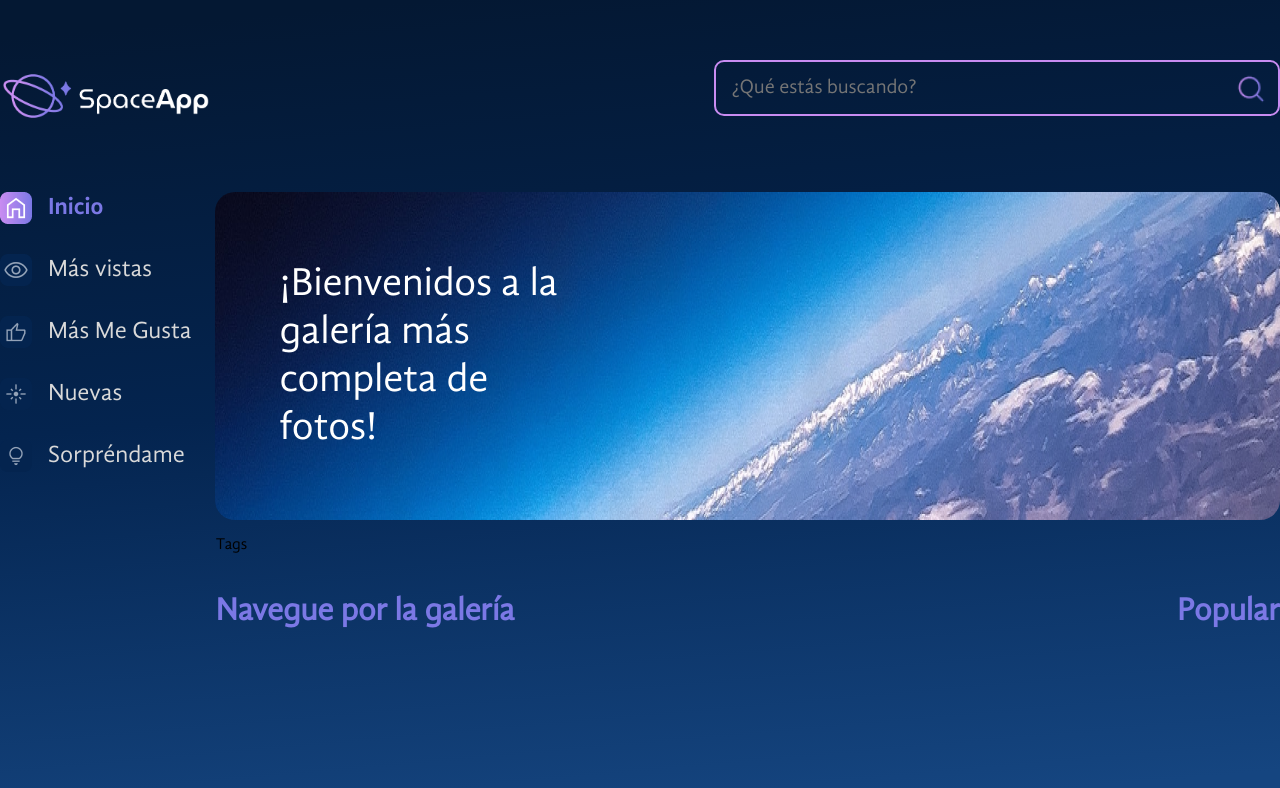
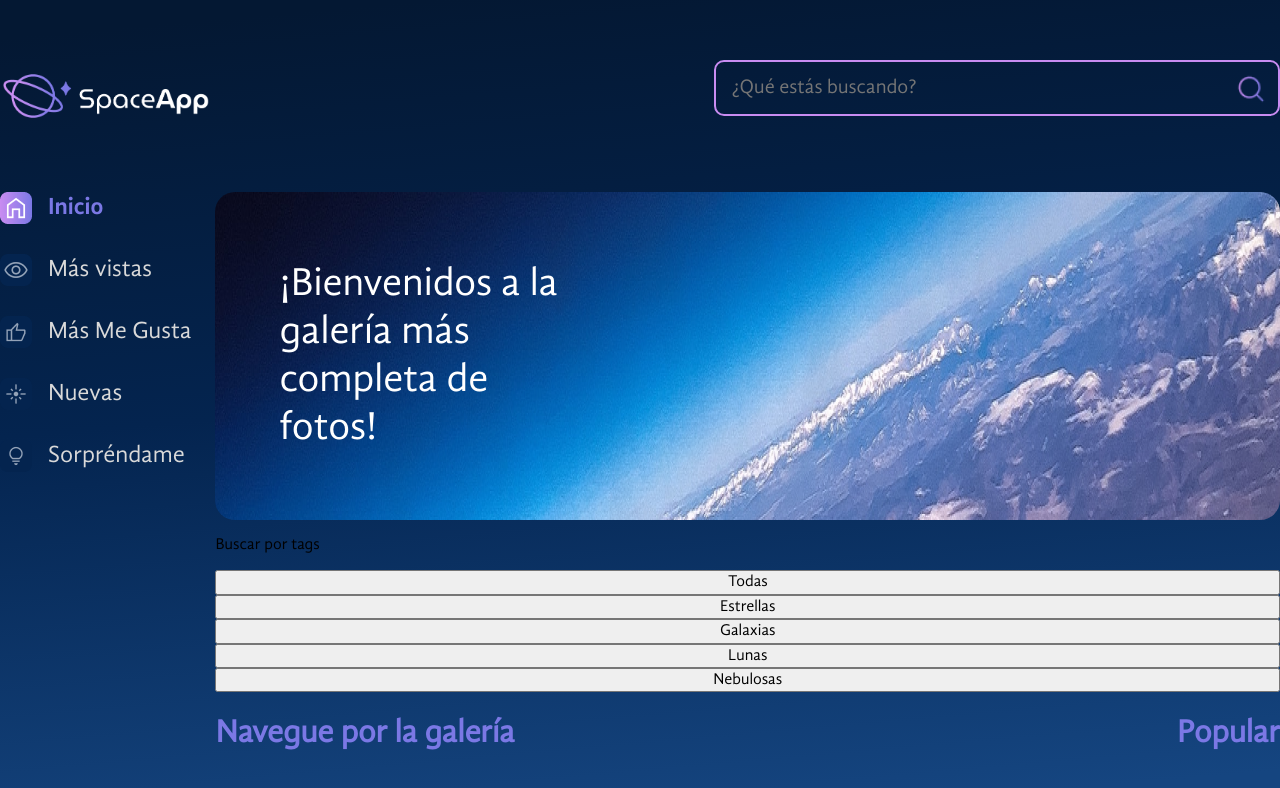
Before and after one commit to Mariq12/space-app-vite, a React (Vite) app: page / in a window 1280 px wide. Shown: the top 788 px of the page. Built offline with nearby package versions, Linux system fonts and the light colour scheme.

Commit message:
Se agrega el json de tags y se conecta

```diff
--- a/src/components/gallery/tags/Tag.jsx
+++ b/src/components/gallery/tags/Tag.jsx
@@ -1,8 +1,15 @@
-
+import tags from './tags.json';
 
 const Tag = () => {
   return (
-    <p>Tags</p>
+    <>
+    <p>Buscar por tags</p>
+    {tags.map((tag) => {
+      return (
+        <button key={tag.id}>{tag.titulo}</button>
+      );
+    } )}
+    </>
   );
 };
 
--- /dev/null
+++ b/src/components/gallery/tags/tags.json
@@ -0,0 +1,23 @@
+
+[
+    {
+        "id": 0,
+        "titulo": "Todas"
+    },
+    {
+        "id": 1,
+        "titulo": "Estrellas"
+    },
+    {
+        "id": 2,
+        "titulo": "Galaxias"
+    },
+    {
+        "id": 3,
+        "titulo": "Lunas"
+    },
+    {
+        "id": 4,
+        "titulo": "Nebulosas"
+    }
+]
```
